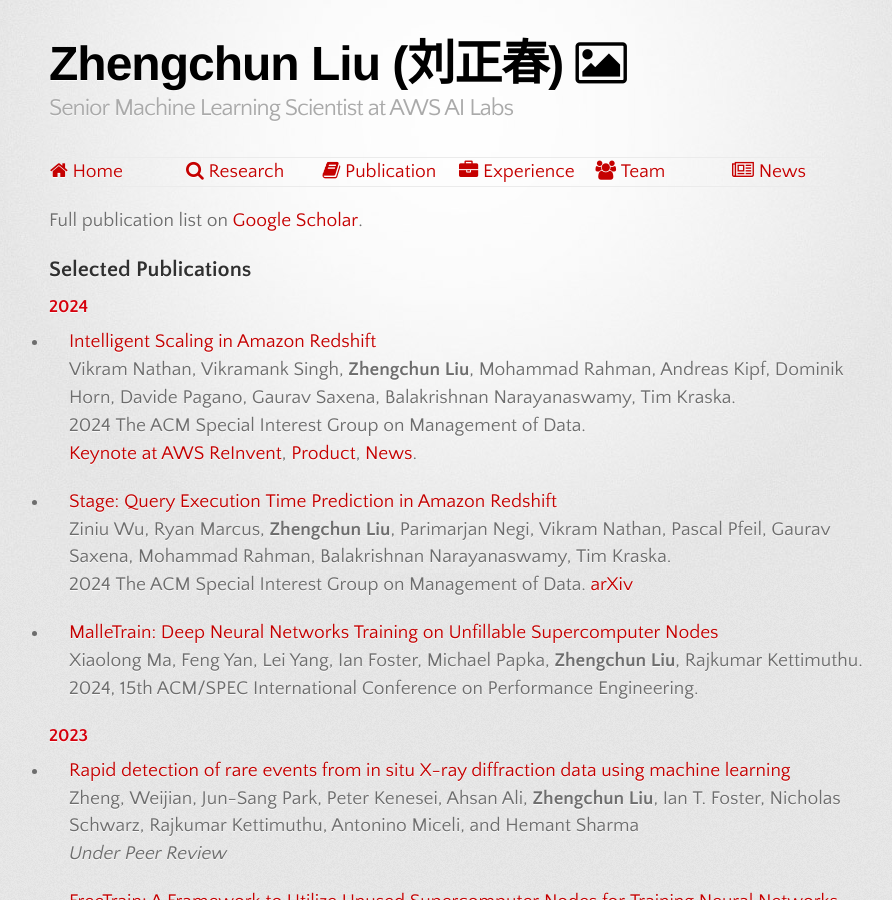
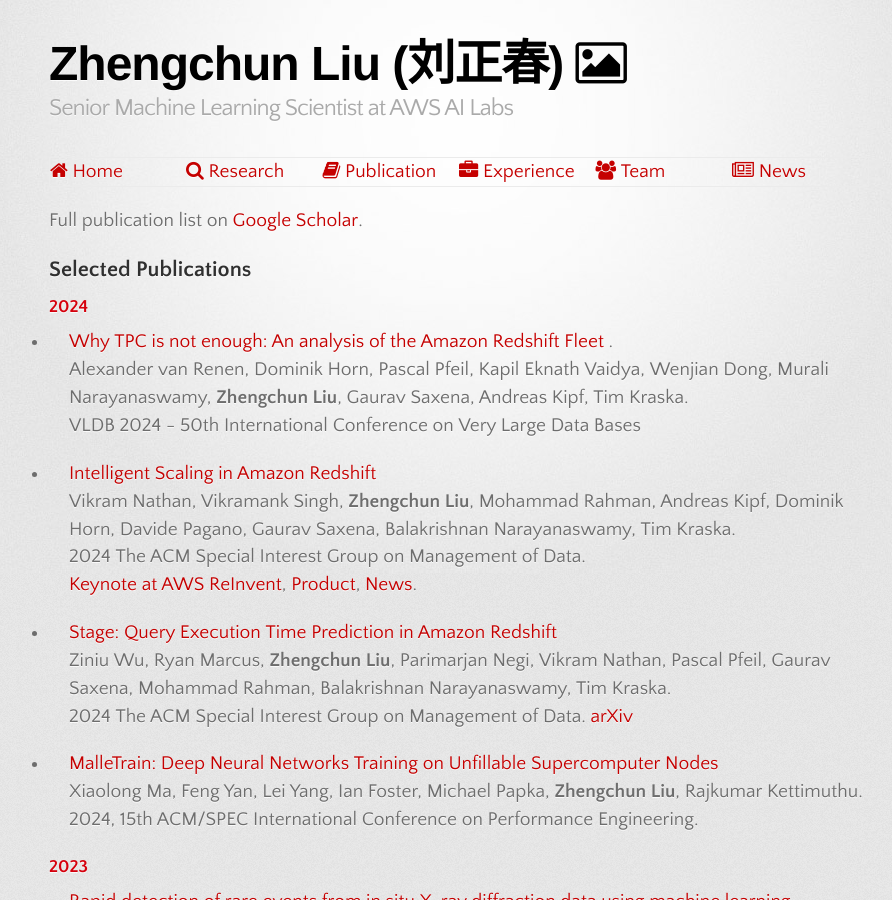
Before and after one commit to lzhengchun/lzhengchun.github.io, a Jekyll site: the page built from Publication.md, in a window 1280 px wide and 900 px high. Shown: the whole window, without its empty margins (181-1073 px from the left). Built offline with Jekyll 4.4.1, drawn with Linux system fonts in a browser that asks for light colours; some web fonts are replaced.

Commit message:
Update Publication.md

```diff
--- a/Publication.md
+++ b/Publication.md
@@ -7,12 +7,16 @@
 
 ## Selected Publications
 ### 2024
-- [Intelligent Scaling in Amazon Redshift]()<br>
+- [Why TPC is not enough: An analysis of the Amazon Redshift Fleet ]().<br>
+Alexander van Renen, Dominik Horn, Pascal Pfeil, Kapil Eknath Vaidya, Wenjian Dong, Murali Narayanaswamy, **Zhengchun Liu**, Gaurav Saxena, Andreas Kipf, Tim Kraska.<br>
+VLDB 2024 - 50th International Conference on Very Large Data Bases
+
+- [Intelligent Scaling in Amazon Redshift](https://dl.acm.org/doi/abs/10.1145/3626246.3653394)<br>
 Vikram Nathan, Vikramank Singh, **Zhengchun Liu**, Mohammad Rahman, Andreas Kipf, Dominik Horn, Davide Pagano, Gaurav Saxena, Balakrishnan Narayanaswamy, Tim Kraska.<br>
 2024 The ACM Special Interest Group on Management of Data.<br>
 [Keynote at AWS ReInvent](https://youtu.be/pJG6nmR7XxI?t=2727), [Product](https://aws.amazon.com/about-aws/whats-new/2023/11/amazon-redshift-serverless-ai-driven-scaling-optimizations-preview/), [News](https://aws.amazon.com/blogs/aws/amazon-redshift-adds-new-ai-capabilities-to-boost-efficiency-and-productivity/).
 
-- [Stage: Query Execution Time Prediction in Amazon Redshift]()<br>
+- [Stage: Query Execution Time Prediction in Amazon Redshift](https://dl.acm.org/doi/10.1145/3626246.3653391)<br>
 Ziniu Wu, Ryan Marcus, **Zhengchun Liu**, Parimarjan Negi, Vikram Nathan, Pascal Pfeil, Gaurav Saxena, Mohammad Rahman, Balakrishnan Narayanaswamy, Tim Kraska.<br>
 2024 The ACM Special Interest Group on Management of Data. [arXiv](https://arxiv.org/abs/2403.02286)
 
```
